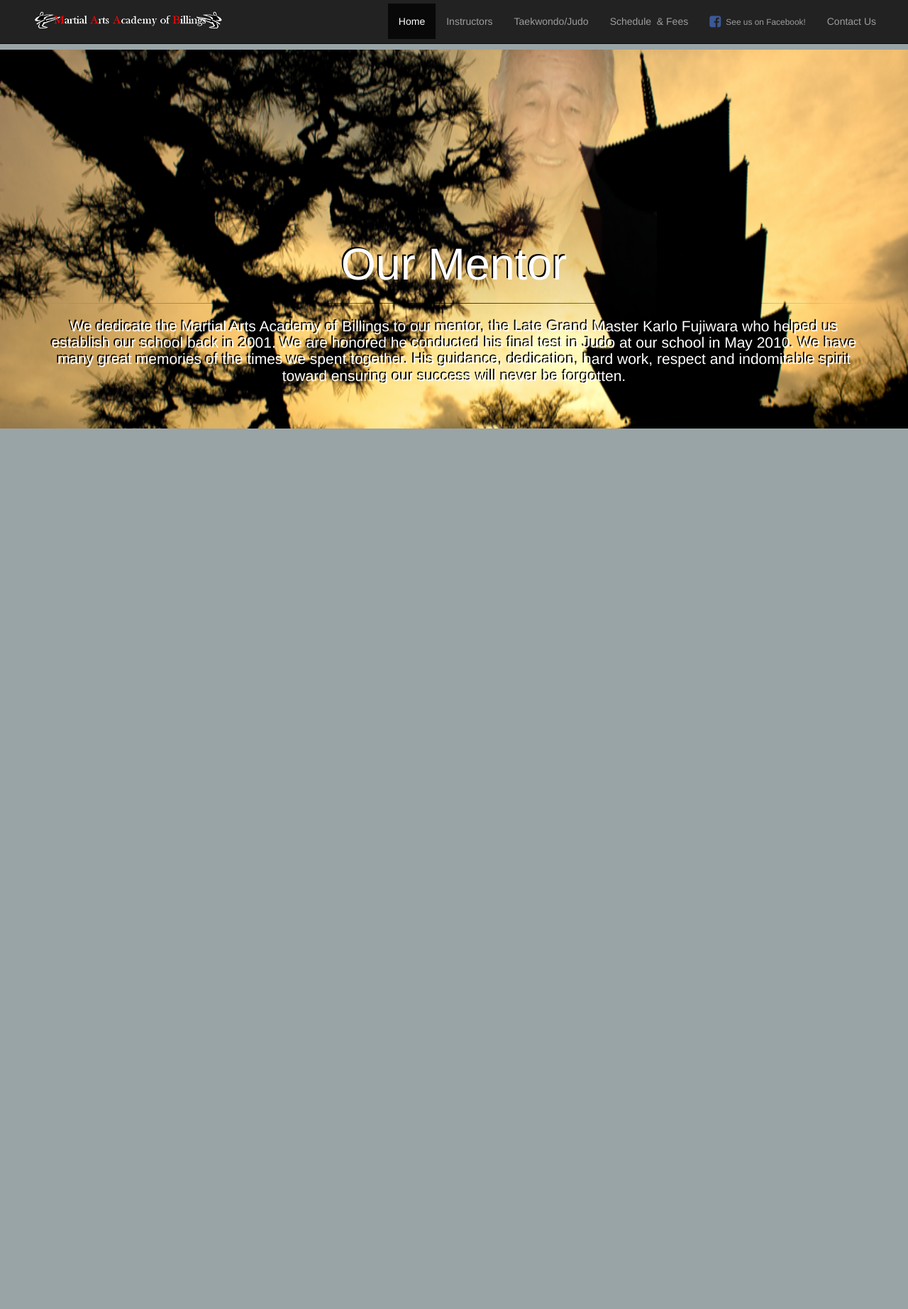
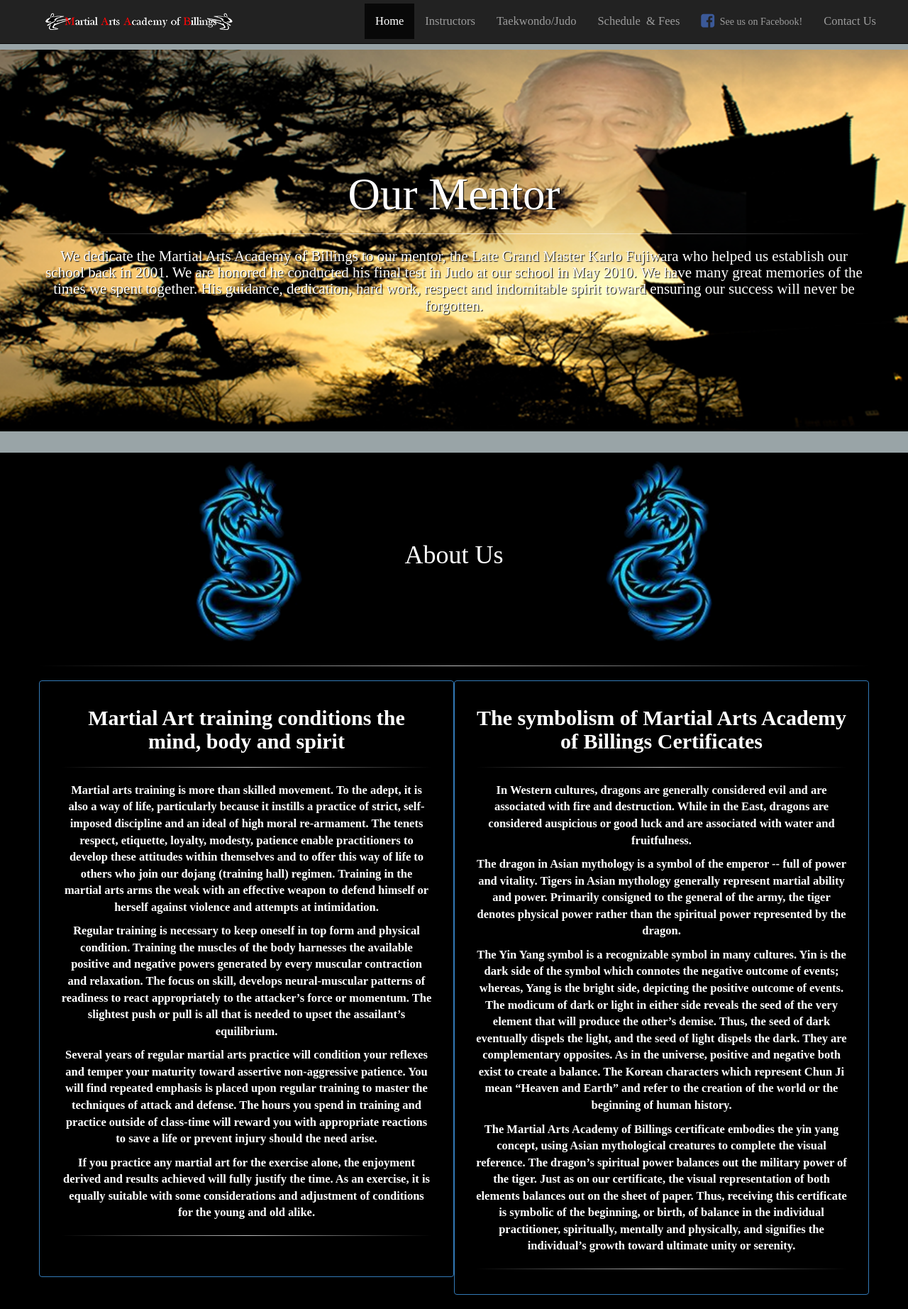
Before and after one commit to studhorsemtn/New_maabtkd, a PHP site: page / in a window 1280 px wide. Shown: the whole page at 71% size. Before the commit the page ends 604 px from the top, so only its background shows below. Run offline with PHP 8.4, Linux system fonts and the light colour scheme.

Commit message:
Finishing up the Home page

```diff
--- a/index.css
+++ b/index.css
@@ -1,14 +1,18 @@
 /* =======  Global  ======== */
 
 body {
+    font-family: 'Baskerville Old Face', serif;
+    font-size: 1.65em;
     background-color: rgba(2, 28, 37, 0.40);
     padding-top: 70px;
+    -webkit-font-smoothing: antialiased;
+    text-rendering: optimizeLegibility;
 }
 
 hr {
-    border: 0;
+    border: 2px;
     height: 1px;
-    background-image: linear-gradient(to right, rgba(0, 0, 0, 0), rgba(0, 0, 0, 0.75), rgba(0, 0, 0, 0));
+    background-image: linear-gradient(to right, rgba(255, 255, 255, 0.00), rgba(255, 255, 255, 0.75), rgba(255, 255, 255, 0.00));
 }
 
 
@@ -26,7 +30,7 @@ hr {
 }
 
 .navbar-brand img {
-    padding: 0px;
+    padding: 2px 15px;
 }
 
 .navbar-right {
@@ -41,18 +45,45 @@ hr {
 /* ========  End NavBar  ======== */
 
 
-/* =========  Jumbotron  ========= */
+/* =========  Jumbotron Home  ========= */
+
+.jumbotron {
+    background: url('Images/maabtkdBackground2.png') center center;
+    max-width: 100%;
+    max-height: 100%;
+    background-size: cover;
+}
 
 #home {
-    background: url('Images/maabtkdBackground.png') center center fixed;
-    background-size: 100% 100%;
-    background-repeat: no-repeat;
-    color: white;
-    text-shadow: -2px -2px 0 black;
+    color: #FFFFFF;
+    text-shadow: 1px 1px 1px black;
+    padding: 0 0 15rem 0;
 }
 
 #hometext {
     font-weight: bolder;
     -webkit-font-smoothing: antialiased;
-    padding: 20rem 0 0 0;
+    padding: 15rem 0 0 0;
 }
+
+
+/* =======  End Jumbotron Home  ======== */
+
+
+/* =======  Section About  ======= */
+
+.about,
+.panel {
+    background: black;
+    color: white;
+    font-weight: bolder;
+}
+
+.about h1 {
+    padding: 9% 0;
+}
+
+#training {
+    padding: 15px 15px 37px 15px;
+    border-radius: 25%;
+}
--- a/index.html
+++ b/index.html
@@ -67,6 +67,8 @@
     </nav>
     <!--=======> End Navbar <=======-->
 
+    <!-- Jumbotron Home -->
+
     <section class="jumbotron" id="home">
         <div class="container text-center" id="hometext">
             <h1>
@@ -83,6 +85,126 @@
         </div>
     </section>
 
+    <!-- End Jumbotron Home -->
+
+    <!-- About -->
+    <section class="about">
+        <div class="container text-center">
+            <div class="row">
+                <img class=" col-xs-4 col-md-2 col-md-push-2" src="Images/dragon.png" alt="Left Dragon">
+                <h1 class="col-xs-4 col-md-4 col-md-push-2">
+                    About Us
+                </h1>
+                <img class="img-responsive col-xs-4 col-xs-4 col-md-2 col-md-push-2" src="Images/dragon2.png"
+                    alt="Right Dragon">
+            </div>
+            <!-- End Row H1 and Images-->
+
+            <div class="row">
+                <hr>
+            </div>
+            <!-- End Row HR -->
+
+            <div class="row">
+                <div class="col-sm-6 panel panel-primary ">
+                    <div class="panel-body" id="training">
+                        <h2><strong>Martial Art training conditions the mind, body and spirit</strong></h2>
+                        <hr>
+                        <p>Martial arts training is more than skilled movement. To the
+                            adept, it is also a way of life, particularly because
+                            it instills a practice of strict, self-imposed discipline
+                            and an ideal of high moral re-armament. The tenets respect,
+                            etiquette, loyalty, modesty, patience enable practitioners
+                            to develop these attitudes within themselves and to offer
+                            this way of life to others who join our dojang (training
+                            hall) regimen. Training in the martial arts arms the
+                            weak with an effective weapon to defend himself or herself
+                            against violence and attempts at intimidation.</p>
+                        <p>Regular training is necessary to keep oneself in top form
+                            and physical condition. Training the muscles of the body
+                            harnesses the available positive and negative powers
+                            generated by every muscular contraction and relaxation.
+                            The focus on skill, develops neural-muscular patterns
+                            of readiness to react appropriately to the attacker’s
+                            force or momentum. The slightest push or pull is all
+                            that is needed to upset the assailant’s equilibrium.
+                        </p>
+                        <p>Several years of regular martial arts practice will condition
+                            your reflexes and temper your maturity toward assertive
+                            non-aggressive patience. You will find repeated emphasis
+                            is placed upon regular training to master the techniques
+                            of attack and defense. The hours you spend in training
+                            and practice outside of class-time will reward you with
+                            appropriate reactions to save a life or prevent injury
+                            should the need arise.
+                        </p>
+                        <p> If you practice any martial art for the exercise alone, the
+                            enjoyment derived and results achieved will fully justify
+                            the time. As an exercise, it is equally suitable with
+                            some considerations and adjustment of conditions for
+                            the young and old alike.
+                        </p>
+
+                        <hr>
+                    </div>
+                    <!-- End Panel Body -->
+                </div>
+                <!-- End Panel -->
+                <div class="col-sm-6 panel panel-primary ">
+                    <div class="panel-body">
+                        <h2><strong>The symbolism of Martial Arts Academy of Billings Certificates</strong></h2>
+                        <hr>
+                        <p>In Western cultures, dragons are generally considered evil
+                            and are associated with fire and destruction. While in
+                            the East, dragons are considered auspicious or good luck
+                            and are associated with water and fruitfulness.</p>
+
+                        <p>The dragon in Asian mythology is a symbol of the emperor
+                            -- full of power and vitality. Tigers in Asian mythology
+                            generally represent martial ability and power. Primarily
+                            consigned to the general of the army, the tiger denotes
+                            physical power rather than the spiritual power represented
+                            by the dragon.
+                        </p>
+
+                        <p>The Yin Yang symbol is a recognizable symbol in many cultures.
+                            Yin is the dark side of the symbol which connotes the
+                            negative outcome of events; whereas, Yang is the bright
+                            side, depicting the positive outcome of events. The modicum
+                            of dark or light in either side reveals the seed of the
+                            very element that will produce the other’s demise. Thus,
+                            the seed of dark eventually dispels the light, and the
+                            seed of light dispels the dark. They are complementary
+                            opposites. As in the universe, positive and negative
+                            both exist to create a balance. The Korean characters
+                            which represent Chun Ji mean “Heaven and Earth” and refer
+                            to the creation of the world or the beginning of human
+                            history.
+                        </p>
+
+                        <p>The Martial Arts Academy of Billings certificate embodies
+                            the yin yang concept, using Asian mythological creatures
+                            to complete the visual reference. The dragon’s spiritual
+                            power balances out the military power of the tiger. Just
+                            as on our certificate, the visual representation of both
+                            elements balances out on the sheet of paper. Thus, receiving
+                            this certificate is symbolic of the beginning, or birth,
+                            of balance in the individual practitioner, spiritually,
+                            mentally and physically, and signifies the individual’s
+                            growth toward ultimate unity or serenity.</p>
+                        <hr>
+                    </div>
+                    <!-- End Panel Body -->
+                </div>
+                <!-- End Panel -->
+            </div>
+            <!-- End Row -->
+        </div>
+        <!-- End Container -->
+    </section>
+    <!-- End About -->
+
+
 
 
     <script src="https://ajax.googleapis.com/ajax/libs/jquery/1.12.4/jquery.min.js"></script>
```
